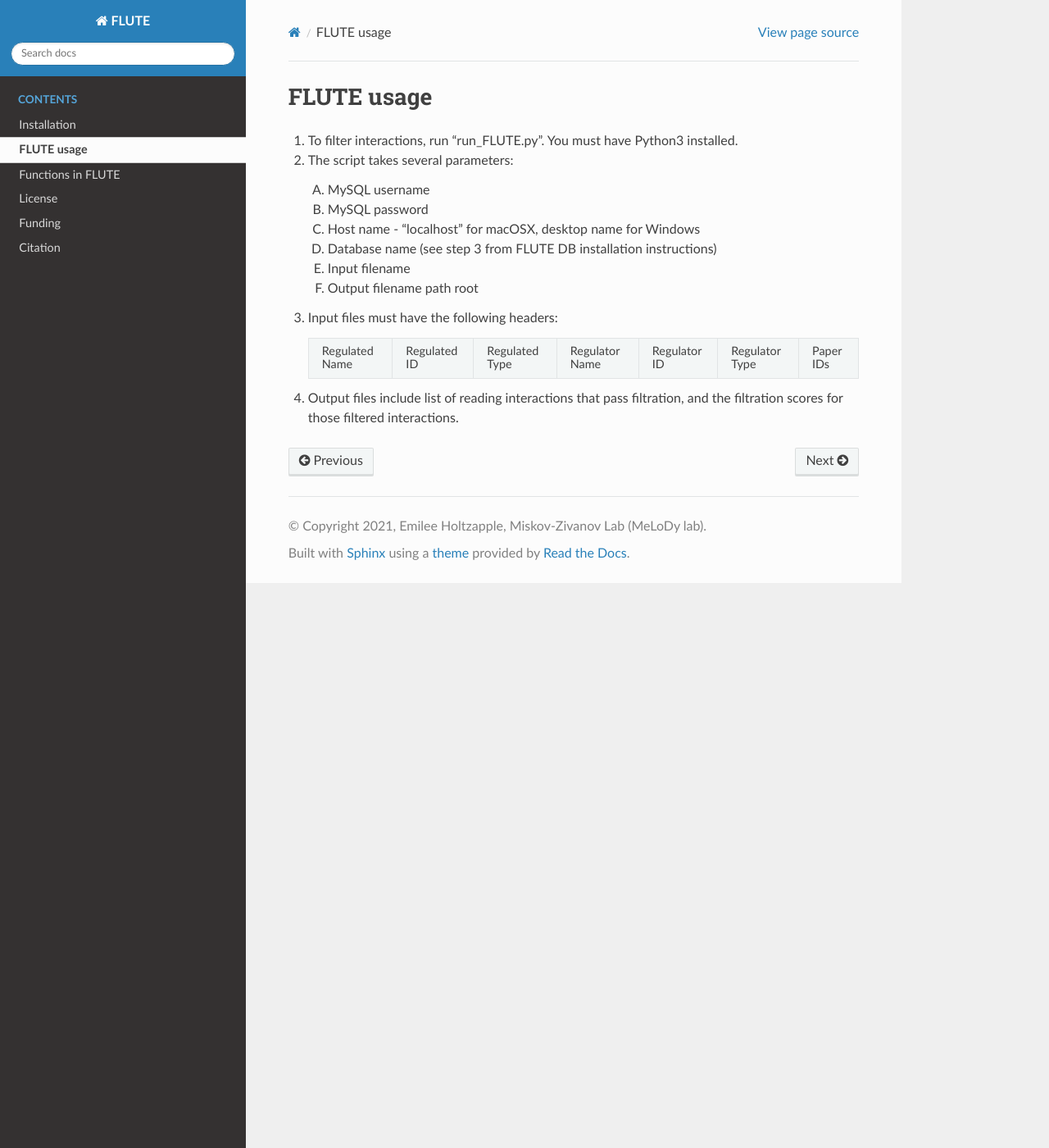
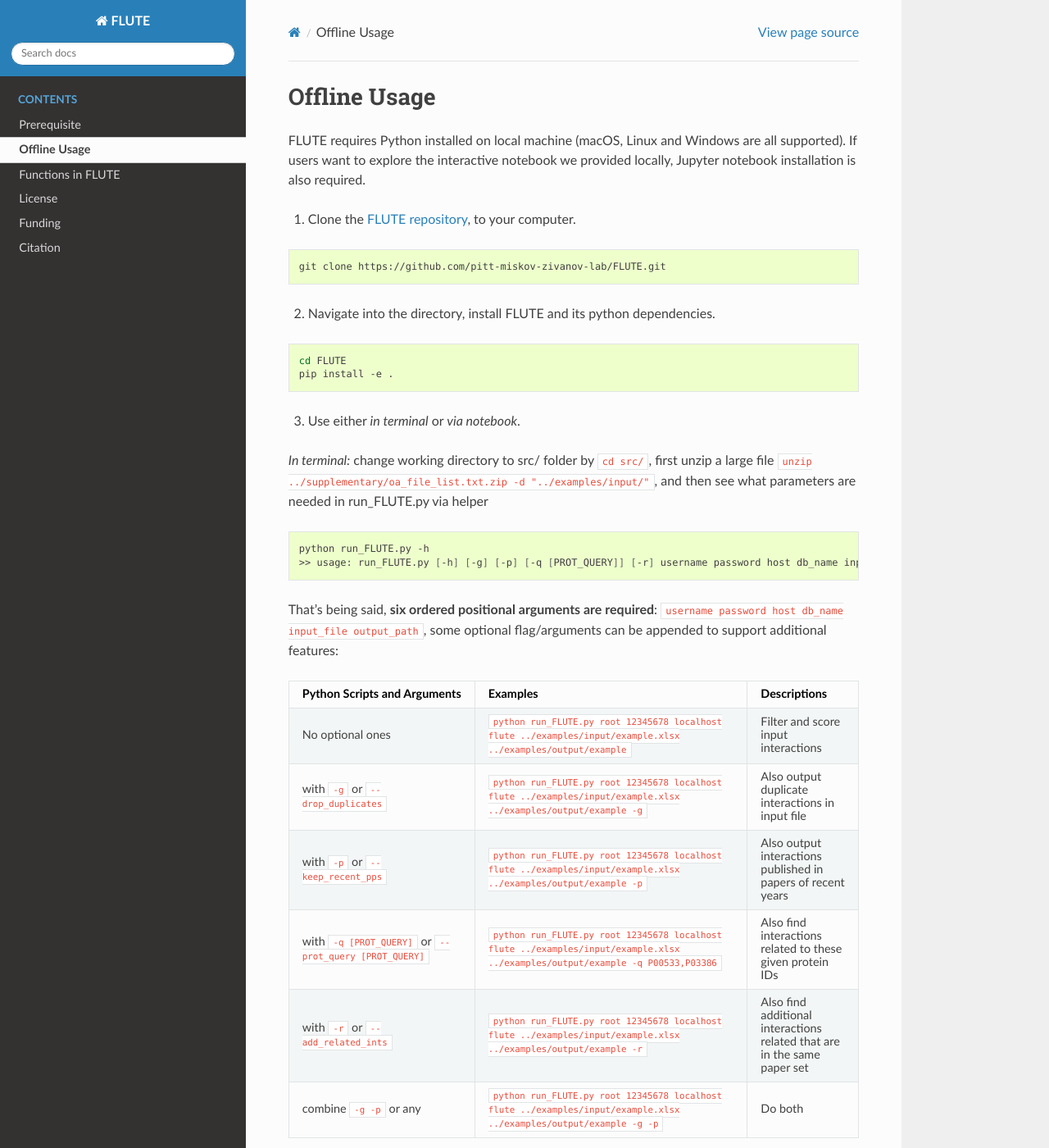
Before and after one commit to pitt-miskov-zivanov-lab/FLUTE, a Sphinx documentation site: the page built from docs/usage.rst, in a window 1280 px wide and 1400 px high. Shown: the whole window at 82% size. Built offline with Sphinx 7.4.7 and the Read the Docs theme 2.0.0, drawn with Linux system fonts in a browser that asks for light colours; some of the changed text lies outside the part shown.

Commit message:
update usage.rst

```diff
--- a/docs/functions.rst
+++ b/docs/functions.rst
@@ -42,8 +42,7 @@
 ------------
 
 - `pandas <https://pandas.pydata.org>`_ library
-- `csv <https://github.com/python/cpython/blob/3.9/Lib/csv.py>`_ module
 - `numpy <https://numpy.org>`_ library
+- `matplotlib <https://matplotlib.org>`_ library
+- `networkx <https://networkx.org>`_ library
 - `MySQL Connector for Python3 <https://dev.mysql.com/doc/connector-python/en/>`_ library
-- `argparse <https://docs.python.org/3/library/argparse.html>`_ library
-- `re <https://docs.python.org/3/library/re.html>`_ library
--- a/docs/index.rst
+++ b/docs/index.rst
@@ -18,7 +18,7 @@
    :maxdepth: 2
    :caption: Contents
 
-   installation
+   prerequisite
    usage
    functions
    legal
--- a/docs/installation.rst
+++ b/docs/prerequisite.rst
@@ -1,4 +1,4 @@
-Installation
+Prerequisite
 ============
 
 MySQL Setup
--- a/docs/requirements.txt
+++ b/docs/requirements.txt
@@ -5,8 +5,5 @@
 sphinx_rtd_theme
 sphinx-copybutton
 readthedocs-sphinx-search==0.1.0
-matplotlib==3.3.4
 jinja2<3.1
-pandas>1.3.0
-argparse==1.4.0
 rst2pdf
--- a/docs/usage.rst
+++ b/docs/usage.rst
@@ -1,19 +1,69 @@
-FLUTE usage
-===========
+Offline Usage
+=============
 
-1. 	To filter interactions, run "run_FLUTE.py". You must have Python3 installed.
-2. 	The script takes several parameters:
 
-	A. MySQL username
-	B. MySQL password
-	C. Host name - “localhost” for macOSX, desktop name for Windows
-	D. Database name (see step 3 from FLUTE DB installation instructions)
-	E. Input filename
-	F. Output filename path root
-3.	Input files must have the following headers:
+FLUTE requires Python installed on local machine (macOS, Linux and Windows are all supported). If users want to explore the interactive notebook we provided locally, Jupyter notebook installation is also required.
 
-	============== ============ ============== ============== ============ ============== =========
-	Regulated Name Regulated ID Regulated Type Regulator Name Regulator ID Regulator Type Paper IDs
-	============== ============ ============== ============== ============ ============== =========
+1. Clone the `FLUTE repository <https://github.com/pitt-miskov-zivanov-lab/FLUTE>`_, to your computer.
 
-4.	Output files include list of reading interactions that pass filtration, and the filtration scores for those filtered interactions.
+.. code-block:: bash
+
+   git clone https://github.com/pitt-miskov-zivanov-lab/FLUTE.git
+
+2. Navigate into the directory, install FLUTE and its python dependencies.
+
+.. code-block:: bash
+
+   cd FLUTE
+   pip install -e .
+
+3. Use either *in terminal* or *via notebook*.
+
+*In terminal:* change working directory to src/ folder by ``cd src/``, first unzip a large file ``unzip ../supplementary/oa_file_list.txt.zip -d "../examples/input/"``, and then see what parameters are needed in run_FLUTE.py via helper
+
+.. code-block:: bash
+
+    python run_FLUTE.py -h
+    >> usage: run_FLUTE.py [-h] [-g] [-p] [-q [PROT_QUERY]] [-r] username password host db_name input_file output_path
+
+That's being said, **six ordered positional arguments are required**: ``username password host db_name input_file output_path``,
+some optional flag/arguments can be appended to support additional features:
+
+.. csv-table::
+    :header: Python Scripts and Arguments, Examples, Descriptions
+    :widths: 30, 50, 20
+
+    No optional ones, "``python run_FLUTE.py root 12345678 localhost flute ../examples/input/example.xlsx ../examples/output/example``", Filter and score input interactions
+    with ``-g`` or ``--drop_duplicates``, "``python run_FLUTE.py root 12345678 localhost flute ../examples/input/example.xlsx ../examples/output/example -g``", Also output duplicate interactions in input file
+    with ``-p`` or ``--keep_recent_pps``, "``python run_FLUTE.py root 12345678 localhost flute ../examples/input/example.xlsx ../examples/output/example -p``", Also output interactions published in papers of recent years
+    with ``-q [PROT_QUERY]`` or ``--prot_query [PROT_QUERY]``, "``python run_FLUTE.py root 12345678 localhost flute ../examples/input/example.xlsx ../examples/output/example -q P00533,P03386``", Also find interactions related to these given protein IDs
+    with ``-r`` or ``--add_related_ints``, "``python run_FLUTE.py root 12345678 localhost flute ../examples/input/example.xlsx ../examples/output/example -r``", Also find additional interactions related that are in the same paper set
+    combine ``-g -p`` or any, "``python run_FLUTE.py root 12345678 localhost flute ../examples/input/example.xlsx ../examples/output/example -g -p``", Do both
+
+*Via notebook:* Run the provided notebook after ``cd examples/`` from FLUTE root directory. Detailed instructions can be found in markdown cells inside the notebook or at this page
+
+.. code-block:: bash
+
+  jupyter notebook examples/use_FLUTE.ipynb
+
+4.	Prepare input files and interpret output files
+
+Input and parameters includes:
+
+    * a ``.xlsx`` file containing the machine reading interactions, best in `BioRECIPES <https://melody-biorecipe.readthedocs.io/en/latest/model_representation.html>`_ interaction format, `see example <https://github.com/pitt-miskov-zivanov-lab/FLUTE/blob/master/examples/input/example.xlsx>`_. At the minimum requirements, it shall have the following headers:
+    ============== ============ ============== ============== ============ ============== =========
+    Regulated Name Regulated ID Regulated Type Regulator Name Regulator ID Regulator Type Paper IDs
+    ============== ============ ============== ============== ============ ============== =========
+
+    * a score tuple ``(es, ts, ds)``, three positive numbers, denoting thresholds of escore, tscore, dscore. Default value is set to be (0,0,0), update it in ``main()`` (run in terminal) or in Cell 16 (run with notebook).
+    * If using the feature of returning recent papers, integer ``x`` is needed to specify how many years to return interactions published in recent papers. Default is 5, update it in ``main()`` (run in terminal) or in Cell 25 (run with notebook).
+    * If using the feature of querying protein IDs and returning related interactions, string of protein IDs is needed, e.g., ``P00533,P03386``, supported after ``-q`` (run in terminal) or in Cell 20 (run with notebook).
+
+Output (including optional) includes:
+
+    * list of reading interactions that pass filtration, `see example <https://github.com/pitt-miskov-zivanov-lab/FLUTE/blob/master/examples/output/example_filtered.xlsx>`_
+    * the filtration scores for those filtered interactions, `see example <https://github.com/pitt-miskov-zivanov-lab/FLUTE/blob/master/examples/output/example_grd_ints_scores.xlsx>`_
+    * OPTIONAL: duplicated reading interactions and their occurrences, `see example <https://github.com/pitt-miskov-zivanov-lab/FLUTE/blob/master/examples/output/example_optional_duplicated_ints.xlsx>`_
+    * OPTIONAL: interactions published in recent x years, `see example <https://github.com/pitt-miskov-zivanov-lab/FLUTE/blob/master/examples/output/example_optional_recent_ints.xlsx>`_
+    * OPTIONAL: interactions related to query protein IDs, `see example <https://github.com/pitt-miskov-zivanov-lab/FLUTE/blob/master/examples/output/example_optional_ints_related_to_P00533,P03386.xlsx>`_
+    * OPTIONAL: interactions that are in the same papers as the input file, `see example <https://github.com/pitt-miskov-zivanov-lab/FLUTE/blob/master/examples/output/example_optional_ints_in_same_pps.xlsx>`_
--- a/setup.py
+++ b/setup.py
@@ -28,7 +28,6 @@
         'mysql-connector-python',
         'numpy',
         'pandas',
-        'setuptools',
         'matplotlib'
     ],
     zip_safe=False  # install as directory
```
Also changed, not shown: 2 other files.
